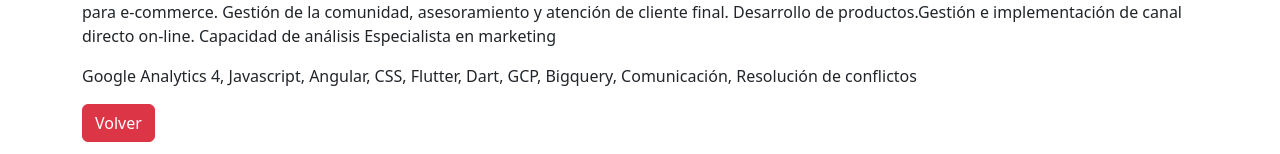
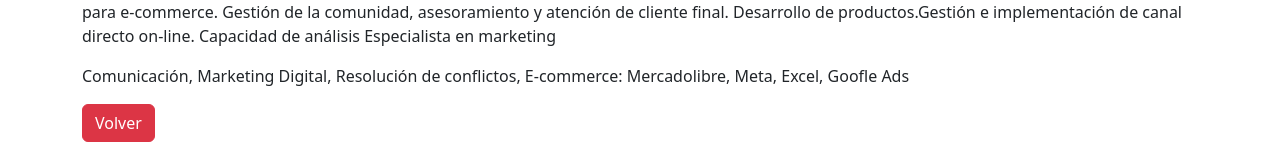
Before and after one commit to Mizen314/PortfolioFrontEnd, an Angular app in the folder portFolioEmma/: page /details/1 in a window 1280 px wide. Shown: the part 165-319 px from the top of the page. Built offline with nearby package versions, Linux system fonts and the light colour scheme.

Commit message:
correccion de errores en la experiencia detallada

```diff
--- a/portFolioEmma/src/app/experiencia-laboral/experiencia-mock.ts
+++ b/portFolioEmma/src/app/experiencia-laboral/experiencia-mock.ts
@@ -4,10 +4,12 @@ import { Experiencia } from "./experienciaLaboral";
 export const EXPERIENCIA: Experiencia[] = [
     {id:0,fechaInicio:"Agosto 2023", fechaFin:"Actualidad",empresa:"Dicsys", posicion:"Digital Data Analyst", funciones: "Implementar un sistema de medicion de activos digitales con Google Analytics, para clientes internos. Esto requiere reunirse con los equipos solicitantes, identificar la necesidad del equipo, generar documentación e implementar eventos personalizados.  Adicionalmente brindo asesoramiento para la explotación de los datos para los solicitantes como para el equipo de desarrollo para implementar el código en el activo/aplicación. ", capacidades:"Google Analytics 4, Javascript, Angular, CSS, Flutter, Dart, GCP, Bigquery, Comunicación, Resolución de conflictos"
     },
-    {id:1,fechaInicio:"Junio 2020", fechaFin:"Diciembre 2023",empresa:"Lafarmen", posicion:"Analista de Marketing", funciones: "Marketing Digital Argentina Gestión e implementación de canal directo on-line. Planificación de estrategia digital, tanto de publicidad como logística para e-commerce. Gestión de la comunidad, asesoramiento y atención de cliente final. Desarrollo de productos.Gestión e implementación de canal directo on-line. Capacidad de análisis Especialista en marketing", capacidades:"Google Analytics 4, Javascript, Angular, CSS, Flutter, Dart, GCP, Bigquery, Comunicación, Resolución de conflictos"},
-    {id:2, fechaInicio:"Diciembre 2021", fechaFin:"Actualidad", empresa:"CICUNC", posicion:"Analista de datos", funciones: "Análisis de performance del sitio y sus productos digitales tanto en Google Analytics como en Facebook Meta, Búsqueda de insights. Desarrollo de propuestas de mejora y monitoreo de campañas. Presentación de reportes en Data Studio", capacidades:"Google Analytics 4, Javascript, Angular, CSS, Flutter, Dart, GCP, Bigquery, Comunicación, Resolución de conflictos"},
-    {id:3, empresa:"Freelance", posicion:"Marketing Digital" , fechaInicio:"Septiembre 2019",fechaFin:"Junio 2020",funciones:"Publicidad: Facebook Ads y AdWords, Community Managment: Facebook, Messenger Chatbot, Creacion de Contenido : Placas de productos, Desarrollo Web: Construccion de sitios web interactivos. WordPress, Javascript, CSS, HTML, SEO.", capacidades:"Google Analytics 4, Javascript, Angular, CSS, Flutter, Dart, GCP, Bigquery, Comunicación, Resolución de conflictos"},
-    {id:4, empresa:"Lafarmen S.A", fechaInicio:"Noviembre 2016",fechaFin:" Agosto 2019", posicion: "Analista de Marketing", funciones:"Pronóstico de ventas, análisis de rotación y estacionalidad de los productos. Búsqueda de insights para la propuesta de nuevos productos. Clasificación y análisis de la cartera de clientes. Preparación y presentación de stand institucional. Informatización de procesos para gestión de control.", capacidades:"Google Analytics 4, Javascript, Angular, CSS, Flutter, Dart, GCP, Bigquery, Comunicación, Resolución de conflictos"},
+    {id:1,fechaInicio:"Junio 2020", fechaFin:"Diciembre 2023",empresa:"Lafarmen", posicion:"Analista de Marketing", funciones: "Marketing Digital Argentina Gestión e implementación de canal directo on-line. Planificación de estrategia digital, tanto de publicidad como logística para e-commerce. Gestión de la comunidad, asesoramiento y atención de cliente final. Desarrollo de productos.Gestión e implementación de canal directo on-line. Capacidad de análisis Especialista en marketing",
+      capacidades:"Comunicación, Marketing Digital, Resolución de conflictos, E-commerce: Mercadolibre, Meta, Excel, Goofle Ads"},
+    {id:2, fechaInicio:"Diciembre 2021", fechaFin:"Actualidad", empresa:"CICUNC", posicion:"Analista de datos", funciones: "Análisis de performance del sitio y sus productos digitales tanto en Google Analytics como en Facebook Meta, Búsqueda de insights. Desarrollo de propuestas de mejora y monitoreo de campañas. Presentación de reportes en Data Studio", capacidades:"Google Analytics, Javascript, Análisis de datos, Looker, Google Tag Manager, Python, Comunicación, Resolución de conflictos"},
+    {id:3, empresa:"Freelance", posicion:"Marketing Digital" , fechaInicio:"Septiembre 2019",fechaFin:"Junio 2020",funciones:"Publicidad: Facebook Ads y AdWords, Community Managment: Facebook, Messenger Chatbot, Creacion de Contenido : Placas de productos, Desarrollo Web: Construccion de sitios web interactivos. WordPress, Javascript, CSS, HTML, SEO.", capacidades:"Meta, Adwords, Content Creation, Wordpress, Javascript, Angular, CSS"},
+    {id:4, empresa:"Lafarmen S.A", fechaInicio:"Noviembre 2016",fechaFin:" Agosto 2019", posicion: "Analista de Marketing", funciones:"Pronóstico de ventas, análisis de rotación y estacionalidad de los productos. Búsqueda de insights para la propuesta de nuevos productos. Clasificación y análisis de la cartera de clientes. Preparación y presentación de stand institucional. Informatización de procesos para gestión de control.",
+      capacidades:"Google Analytics 4, Javascript, Angular, CSS, Flutter, Dart, GCP, Bigquery, Comunicación, Resolución de conflictos"},
     {id:5, empresa:"Lafarmen S.A", fechaInicio:"Enero 2015",fechaFin:" Octubre 2016", posicion: "Analista de Producto", funciones:"Diagramar y programar volúmenes de producción sobre la base de pronósticos de ventas, definir las necesidades de materias primas. Evaluar y mejorar tiempos de circuitos productivos. Desarrollo de productos y presentaciones legales. Análisis de costos de reposición.", capacidades:"Google Analytics 4, Javascript, Angular, CSS, Flutter, Dart, GCP, Bigquery, Comunicación, Resolución de conflictos"},
     {id:6, empresa:"Lafarmen S.A", fechaInicio:"Diciembre 2012",fechaFin:" Diciembre 2014", posicion: "Responsable de Sistemas", funciones:"Mantener en funcionamiento la red local de la empresa, Administrar un servidor para clientes remotos en sucursales en Mendoza y Buenos Aires. Monitorear el correcto funcionamiento del sistema operativo base de nuestro servidor en sistema ubuntu. Servicio técnico interno.", capacidades:"Google Analytics 4, Javascript, Angular, CSS, Flutter, Dart, GCP, Bigquery, Comunicación, Resolución de conflictos"}
 ]
```
Also changed, not shown: 4 other files (tests, documents, lock files or other folders).
